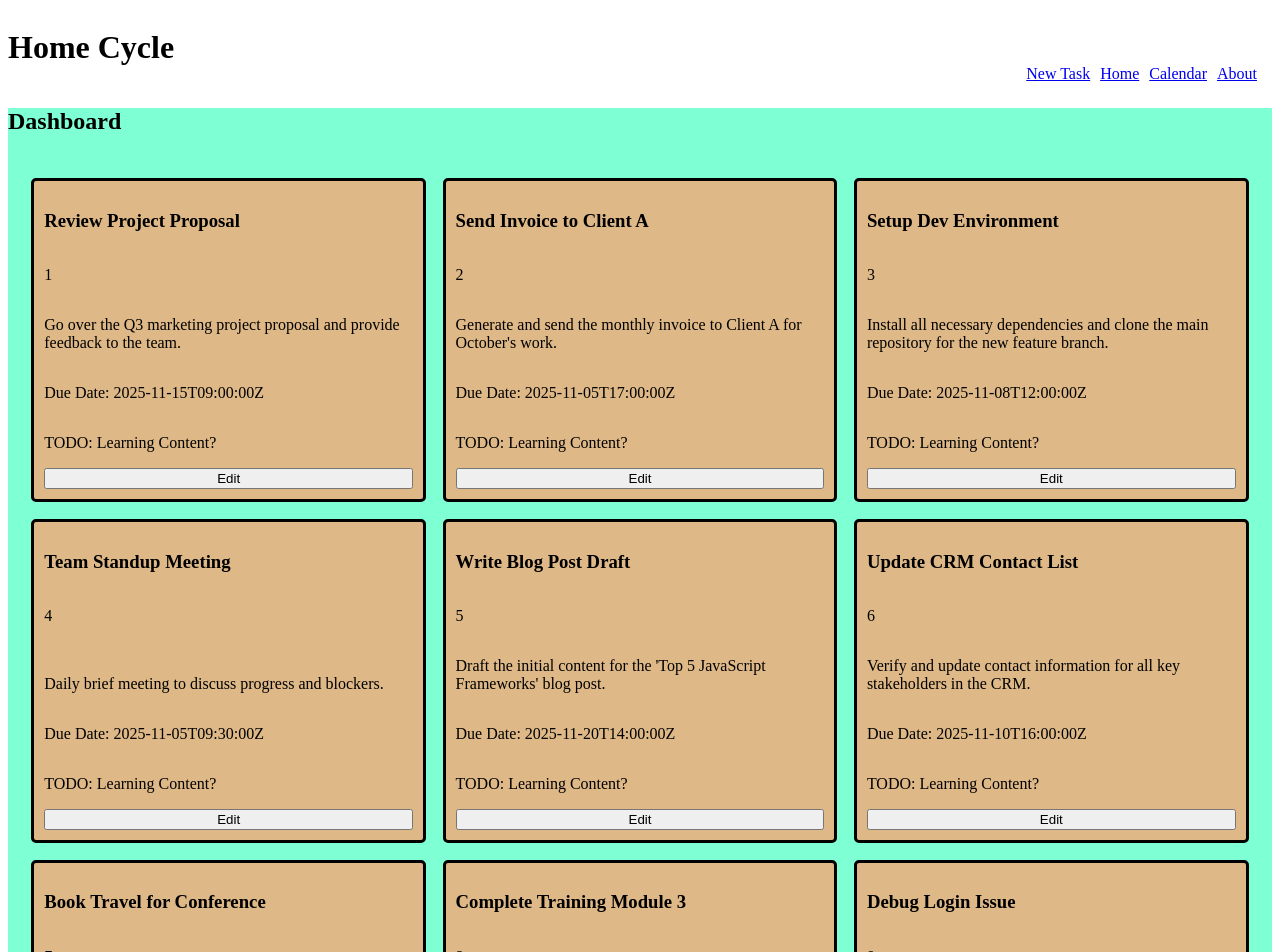
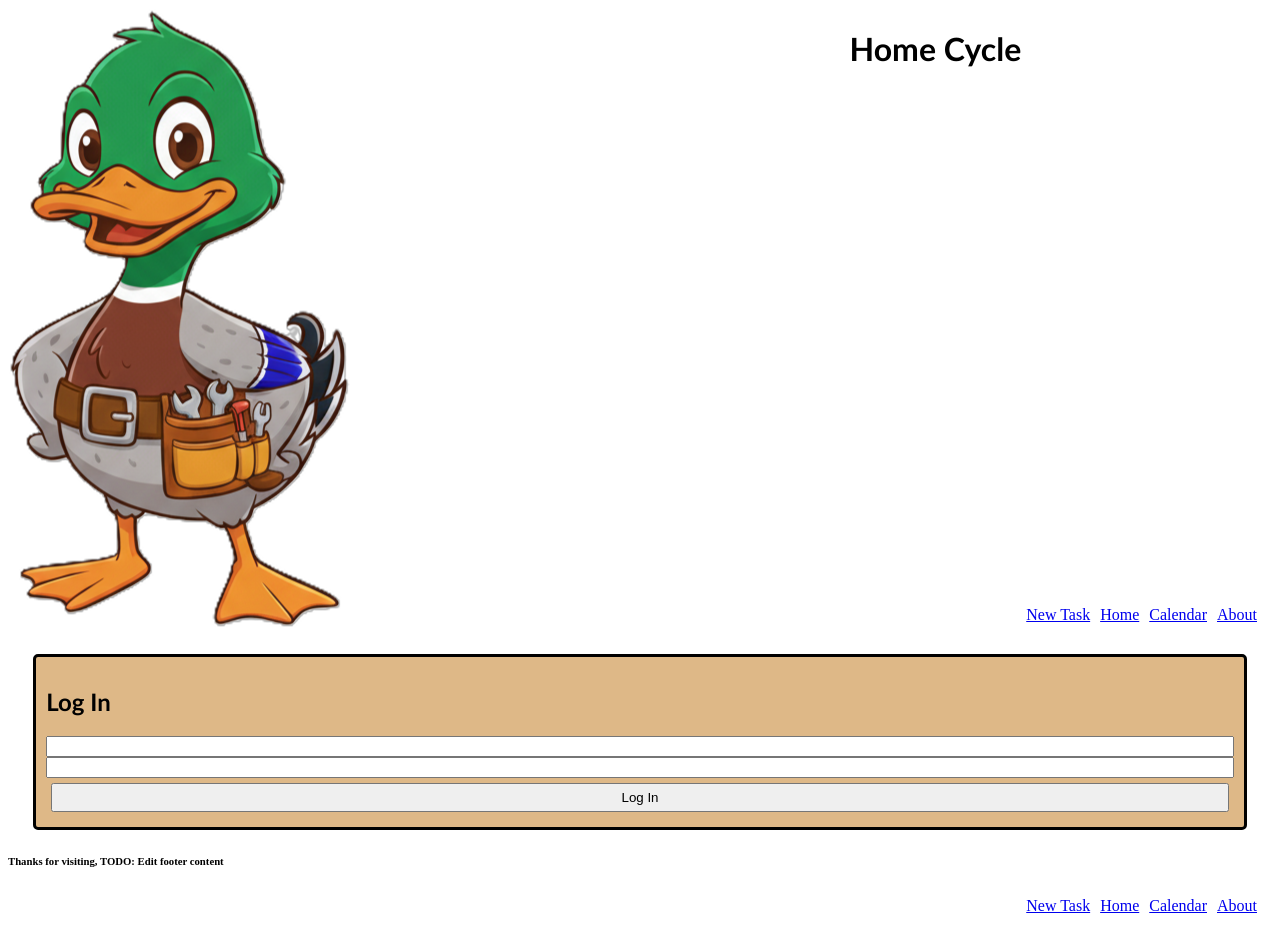
Before and after one commit to capndenney/home-cycle, a React (Vite) app: page / in a window 1280 px wide. Shown: the top 952 px of the page. After the commit the page ends 928 px from the top, so only its background shows below. Built offline with nearby package versions, Linux system fonts and the light colour scheme.

Commit message:
added logo file, need to resize

```diff
--- a/src/App.css
+++ /dev/null
@@ -1,48 +0,0 @@
-header {
-    display: flex;
-    flex-direction: row;
-    justify-content: stretch;
-}
-
-.link {
-    margin: 5px;
-}
-
-.header > :nth-child(1) {
-    margin-right: auto;
-}
-
-.nav-menu {
-    display: flex;
-    flex-direction: row;
-    justify-content: flex-end;
-    align-self: flex-end;
-    margin-right: 10px;
-}
-
-main {
-    background-color: aquamarine;
-}
-
-.tasks-section {
-    display: grid;
-    grid-template-columns: 1fr;
-    padding: 15px;
-}
-
-
-@media screen and (min-width: 330px) {
-
-}
-
-@media screen and (min-width: 600px) {
-    .tasks-section {
-        grid-template-columns: repeat(2, 1fr);
-    }
-}
-
-@media screen and (min-width: 1024px) {
-    .tasks-section {
-        grid-template-columns: repeat(3, 1fr);
-    }
-}
--- a/src/App.jsx
+++ b/src/App.jsx
@@ -7,16 +7,17 @@ import TaskCard from "./components/common/TaskCard.jsx";
 import EditTask from "./components/common/EditTask.jsx";
 import Calendar from "./components/pages/Calendar.jsx";
 import { useState } from "react";
-import "./App.css";
+import "./Index.css";
+import LogIn from "./components/pages/LogIn.jsx";
 
 function App() {
-  const [logInStatus, setLogInStatus] = useState(true); //TODO: UseState for log in status
+  const [logInStatus, setLogInStatus] = useState(false); //TODO: UseState for log in status
 
   return (
     <div>
       <Router>
       <Header />
-        {logInStatus && (
+        {logInStatus ? (
           <Routes>
             <Route path="/" element={<Home />} />
             <Route path="/about" element={<About />} />
@@ -25,9 +26,10 @@ function App() {
             <Route path="/newtask" element={<EditTask />} />
             <Route path="*" element={<Home />} />
           </Routes>
-        )}
-        {!logInStatus && (
+        ) : (
           <Routes>
+            <Route path="/" element={<LogIn />} />
+            <Route path="/about" element={<About />} />
             <Route path="*" element={<LogIn />} />
           </Routes>
         )}
--- a/src/components/layout/Header.jsx
+++ b/src/components/layout/Header.jsx
@@ -1,4 +1,5 @@
 import Nav from "./Nav";
+import logo from "../../assets/home-cycle-logo-test.PNG"
 
 const Header = () => {
 
@@ -6,6 +7,7 @@ const Header = () => {
 
   return (
     <header className="header">
+      <img src={logo} alt="Home Cycle Logo" />
       <h1 className="app-title">Home Cycle</h1>
       <Nav />
     </header>
--- a/src/components/pages/About.jsx
+++ b/src/components/pages/About.jsx
@@ -11,10 +11,13 @@ The Yellow-throated Toucan (Ramphastos ambiguus), also known as the Black-mandib
 <br />
 These magnificent birds are primarily frugivores, with their diet consisting mainly of a wide variety of tropical fruits, which they often pluck from branches using the very tip of their bill. However, they are opportunistic feeders and will also consume insects, small reptiles, and the eggs or nestlings of other birds. Yellow-throated Toucans are social animals, typically moving through the canopy in small, noisy flocks or pairs, communicating through a loud, croaking call that can carry long distances through the dense forest. They nest in natural tree cavities, often those previously excavated by woodpeckers. Due to habitat loss from deforestation, the Yellow-throated Toucan is a species of conservation concern, highlighting the importance of protecting the vibrant tropical ecosystems it inhabits.</p>
             <br />
-            <Input>TODO: Name</Input>
+            <div className="feedback-form">
+                <h3>Contact Us</h3>
+            <Input id="name" value='TODO: Name' label="Name:" required:true />
             <Input>TODO: Email</Input>
             <Input>TODO: Feedback</Input>
             <Button id="submit-feedback" type="submit" label="Submit" handleClick="TBD" classes="submit button feedback"/>
+            </div>
         </div>
     )
 }
--- a/src/components/pages/LogIn.jsx
+++ b/src/components/pages/LogIn.jsx
@@ -1,5 +1,6 @@
 import Button from "../common/Button"
 import Input from "../common/Input"
+import './login.css'
 
 const LogIn = () => {
     return (
@@ -7,7 +8,7 @@ const LogIn = () => {
             <h2>Log In</h2>
             <Input /> {/* TODO: Add details to point to Username */}
             <Input /> {/* TODO: Add details to point to Password */}
-            <Button /> {/* TODO: Set button to validate credentials and move to home page */}
+            <Button label="Log In" /> {/* TODO: Set button to validate credentials and move to home page */}
         </div>
     )
 }
--- a/src/index.css
+++ b/src/index.css
@@ -0,0 +1,70 @@
+p {
+    font-family: 'Trebuchet MS', sans-serif;
+}
+
+h1, h2, h3 {
+    font-family: 'Gill Sans MT', sans-serif;
+}
+
+header {
+    display: flex;
+    flex-direction: row;
+    justify-content: stretch;
+}
+
+.link {
+    margin: 5px;
+}
+
+.header > :nth-child(1) {
+    margin-right: auto;
+}
+
+.nav-menu {
+    display: flex;
+    flex-direction: row;
+    justify-content: flex-end;
+    align-self: flex-end;
+    margin-right: 10px;
+}
+
+.feedback-form {
+    background-color: aquamarine;
+}
+
+button {
+    padding: 5px;
+    margin: 5px;
+}
+
+main {
+    background-color: aquamarine;
+}
+
+.tasks-section {
+    display: grid;
+    grid-template-columns: 1fr;
+    padding: 15px;
+}
+
+.add-blur {
+    background-color: rgba(255, 255, 255, 0.5);
+    backdrop-filter: blur(8px);
+}
+
+
+@media screen and (min-width: 330px) {
+
+}
+
+@media screen and (min-width: 600px) {
+    .tasks-section {
+        grid-template-columns: repeat(2, 1fr);
+    }
+}
+
+@media screen and (min-width: 1024px) {
+    .tasks-section {
+        grid-template-columns: repeat(3, 1fr);
+    }
+}
```
Also changed, not shown: src/components/pages/login.css (added).
